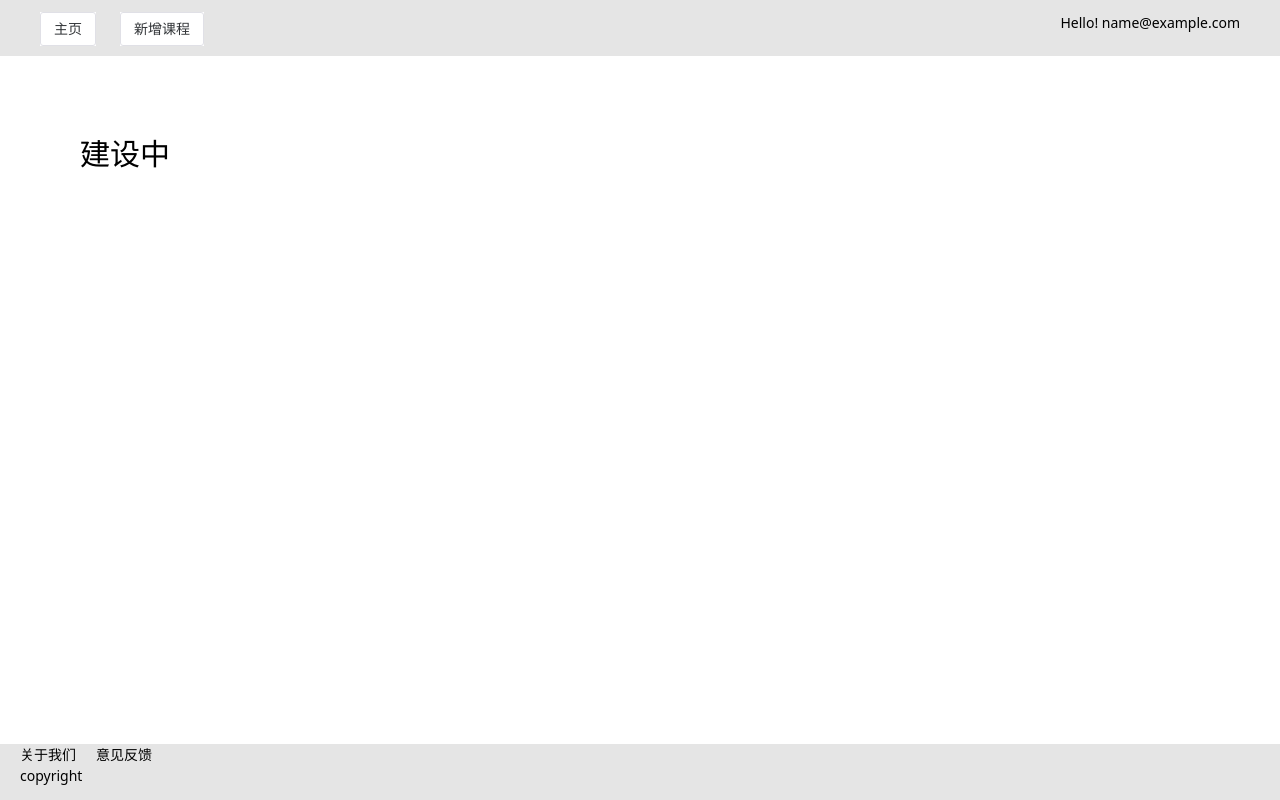
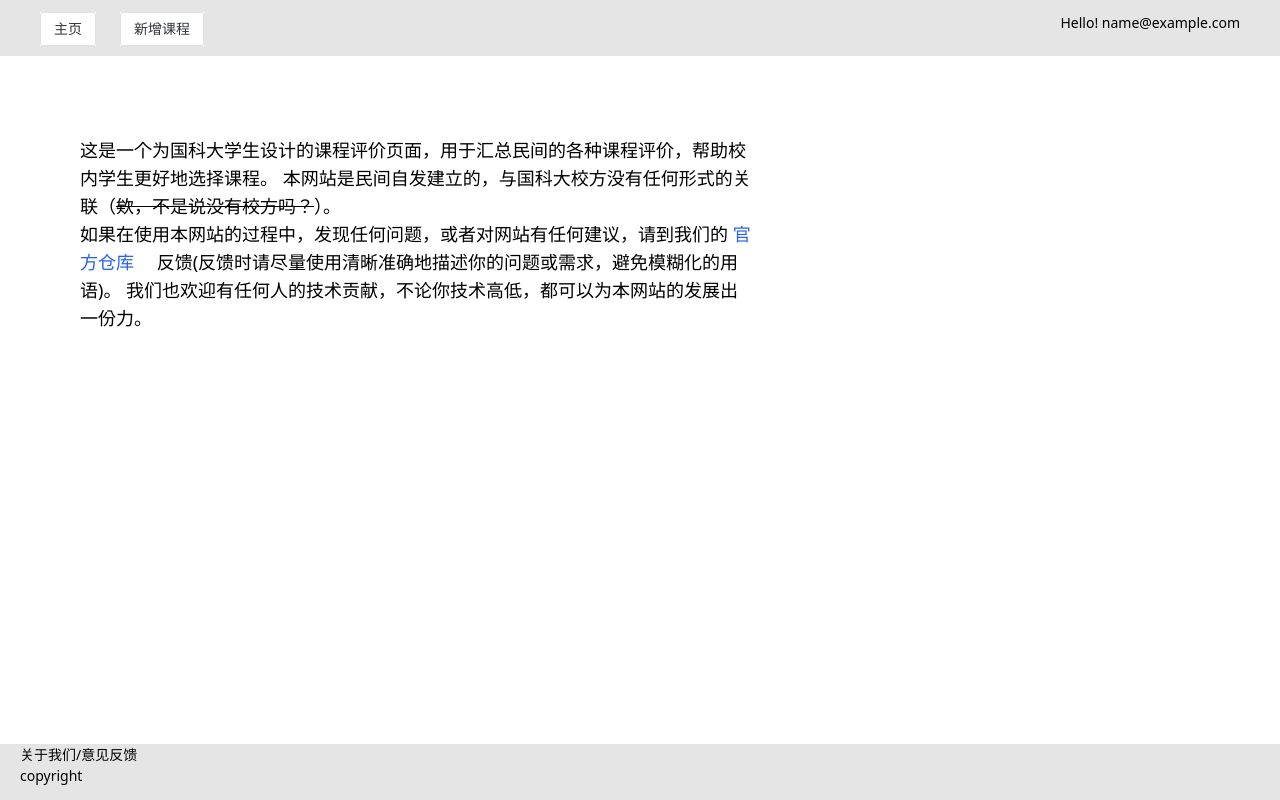
Before and after one commit to GKDRateIt/front-end, a Vue app: page /#/about in a window 1280 px wide. Built offline with nearby package versions, Linux system fonts and the light colour scheme; sample sign-in values are in the browser's storage; some icons are missing.

Commit message:
Feedback & Contact Us;

```diff
--- a/package.json
+++ b/package.json
@@ -14,6 +14,7 @@
     "vue-router": "^4.0.16"
   },
   "devDependencies": {
+    "@iconify/vue": "^3.2.1",
     "@typescript-eslint/eslint-plugin": "^5.28.0",
     "@typescript-eslint/parser": "^5.28.0",
     "@vitejs/plugin-vue": "^2.3.3",
--- a/src/components/AboutPage.vue
+++ b/src/components/AboutPage.vue
@@ -1,3 +1,29 @@
+<script setup lang="ts">
+import { Icon } from "@iconify/vue";
+</script>
+
 <template>
-  <div class="mt-20 ml-20 text-3xl">建设中</div>
+  <div class="mt-20 ml-20 text-lg max-w-2xl">
+    <p>
+      <span>
+        这是一个为国科大学生设计的课程评价页面，用于汇总民间的各种课程评价，帮助校内学生更好地选择课程。
+      </span>
+      <span>
+        本网站是民间自发建立的，与国科大校方没有任何形式的关联（<del>欸，不是说没有校方吗？</del>）。
+      </span>
+      <!-- 我们需要赞助吗？ -->
+    </p>
+    <p>
+      <span>
+        如果在使用本网站的过程中，发现任何问题，或者对网站有任何建议，请到我们的
+        <a href="https://github.com/GKDRateIt/RateIt" class="text-blue-600">
+          官方仓库<Icon icon="akar-icons:link-out" class="inline-block" />
+        </a>
+        反馈(反馈时请尽量使用清晰准确地描述你的问题或需求，避免模糊化的用语)。
+      </span>
+      <span>
+        我们也欢迎有任何人的技术贡献，不论你技术高低，都可以为本网站的发展出一份力。
+      </span>
+    </p>
+  </div>
 </template>
--- a/src/components/FeedbackPage.vue
+++ /dev/null
@@ -1,3 +0,0 @@
-<template>
-  <div class="mt-20 ml-20 text-3xl">有问题反馈 XXX</div>
-</template>
--- a/src/components/PageFooter.vue
+++ b/src/components/PageFooter.vue
@@ -3,10 +3,7 @@
     <div class="ml-5">
       <div class="flex space-x-5">
         <div>
-          <router-link to="/about"> 关于我们 </router-link>
-        </div>
-        <div>
-          <router-link to="/feedback">意见反馈</router-link>
+          <router-link to="/about"> 关于我们/意见反馈 </router-link>
         </div>
       </div>
       <div>copyright</div>
--- a/src/router.ts
+++ b/src/router.ts
@@ -9,7 +9,6 @@ import NewCourse from "./components/NewCourse.vue";
 import NewReviewPage from "./components/NewReviewPage.vue";
 import RecentReviewPage from "./components/RecentReviewPage.vue";
 import AboutPage from "./components/AboutPage.vue";
-import FeedbackPage from "./components/FeedbackPage.vue";
 
 const routes = [
   { path: "/", component: HomePage },
@@ -21,7 +20,6 @@ const routes = [
   { path: "/new-course", component: NewCourse },
   { path: "/new-review", component: NewReviewPage },
   { path: "/about", component: AboutPage },
-  { path: "/feedback", component: FeedbackPage },
 ];
 
 const router = createRouter({
```
Also changed, not shown: 1 other file (tests, documents, lock files or other folders).
